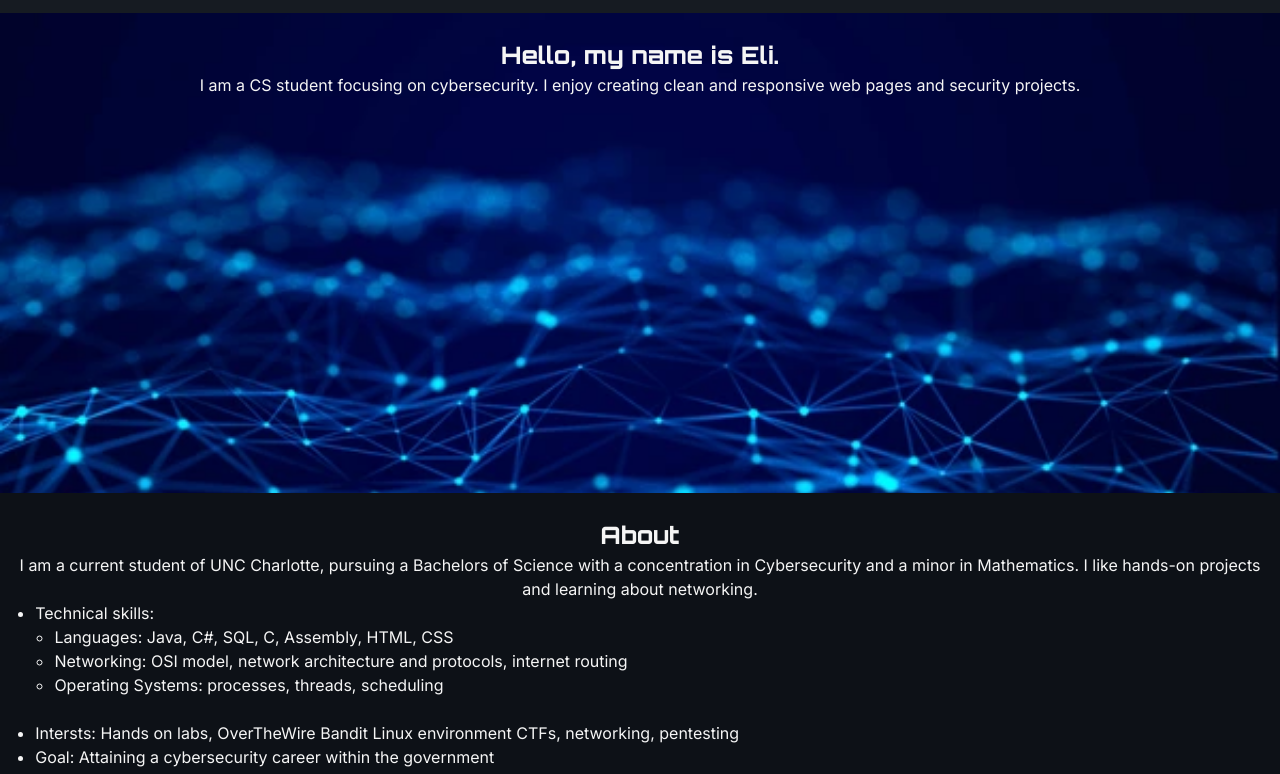
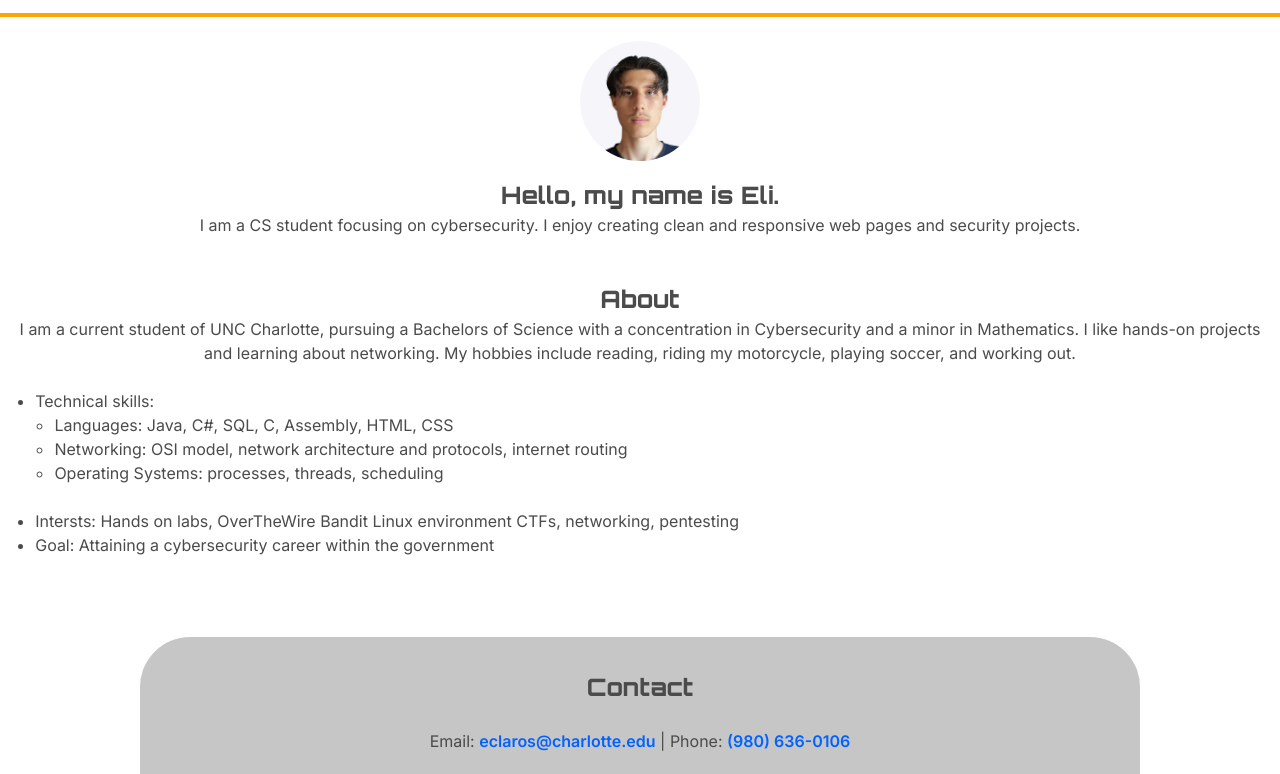
Before and after one commit to eclaros029/Project-1-ITIS-3135, a plain HTML site: page index.html in a window 1280 px wide. Shown: the part 91-865 px from the top of the page. Drawn offline with Linux system fonts and the light colour scheme.

Commit message:
Changed the colors, and added pfp

```diff
--- a/index.html
+++ b/index.html
@@ -22,6 +22,7 @@
 
     <main>
         <section id="hero">
+            <img src="images/Profile Picture for UNCC.jpg" alt="eli's profile picture" class="profile-pic">
             <h2>Hello, my name is Eli.</h2>
             <p>I am a CS student focusing on cybersecurity. I enjoy creating clean and responsive web pages and security projects.</p>
         </section>
@@ -30,8 +31,9 @@
             <h2>About</h2>
             <p>
                 I am a current student of UNC Charlotte, pursuing a Bachelors of Science with a concentration in Cybersecurity and a minor in Mathematics.
-                I like hands-on projects and learning about networking.
+                I like hands-on projects and learning about networking. My hobbies include reading, riding my motorcycle, playing soccer, and working out.
             </p>
+            <br>
             <ul>
                 <li>Technical skills:</li>
                 <ul>
--- a/styling.css
+++ b/styling.css
@@ -1,9 +1,8 @@
 :root {
-    --clr-primary: #00f7ff;
-    --clr-secondary: #7a5cff;
-    --clr-bg: #0d1117;
-    --clr-surface: #161b22;
-    --clr-text: #f5f5f5;
+    --clr-primary: #0062ff;
+    --clr-bg: #ffffff;
+    --clr-surface: #7b7b7b6e;
+    --clr-text: #4b4b4b;
     --clr-secondary-text: #9ca3af;
 }
 
@@ -28,11 +27,20 @@ body {
     grid-template-rows: auto 1fr auto;
   }
 
-header, footer {
-    background-color: var(--clr-surface);
+header {
+    background-color: var(--clr-bg);
     color: var(--clr-text);
     padding: 1rem;
     text-align: center;
+    border-bottom: 4px solid orange;
+}
+
+footer {
+    background-color: var(--clr-bg);
+    color: var(--clr-text);
+    padding: 1rem;
+    text-align: center;
+    border-top: 4px solid orange;
 }
 
 h1, h2, h3 {
@@ -40,12 +48,15 @@ h1, h2, h3 {
 }
 
 #hero {
-    height: 60vh;
-    min-height: 350px;
-    background-image: url('images/abstract-blue-futuristic-background-big-600nw-1729069588.webp');
-    background-size: cover;
-    background-position: center;
-    text-align: center;
+    height: 30vh;
+    min-height: 200px;
+}
+
+.profile-pic {
+    width: 120px;
+    height: 120px;
+    border-radius: 50%;
+    margin: 0 auto 1rem;
 }
 
 #contact {
@@ -54,6 +65,12 @@ h1, h2, h3 {
     padding: 2rem;
     border-radius: 50px;
     background-color: var(--clr-surface);
+}
+
+#contact a {
+    color: var(--clr-primary);
+    text-decoration: none;
+    font-weight: 600;
 }
 
 input {
@@ -84,8 +101,7 @@ nav a {
 }
 
 nav a:hover {
-    color: var(--clr-secondary);
-    text-decoration: underline;
+    text-decoration: none;
 }
 
 section {
@@ -116,7 +132,7 @@ section ul{
     border-radius: 12px;
     display: flex;
     flex-direction: column;
-    background-color: var(--clr-surface);
+    background-color: #9b9b9b72;
 }
 
 .project-card img{
```
Also changed, not shown: project.html (+3 -0 lines), images/Profile Picture for UNCC.jpg (added), images/Screenshot 2023-08-11 at 9.42.02 PM.png (added), images/Screenshot 2023-08-17 at 1.41.25 PM.png (added), images/Screenshot 2025-09-15 at 1.34.35 PM.png (added), images/abstract-blue-futuristic-background-big-600nw-1729069588.webp (deleted).
